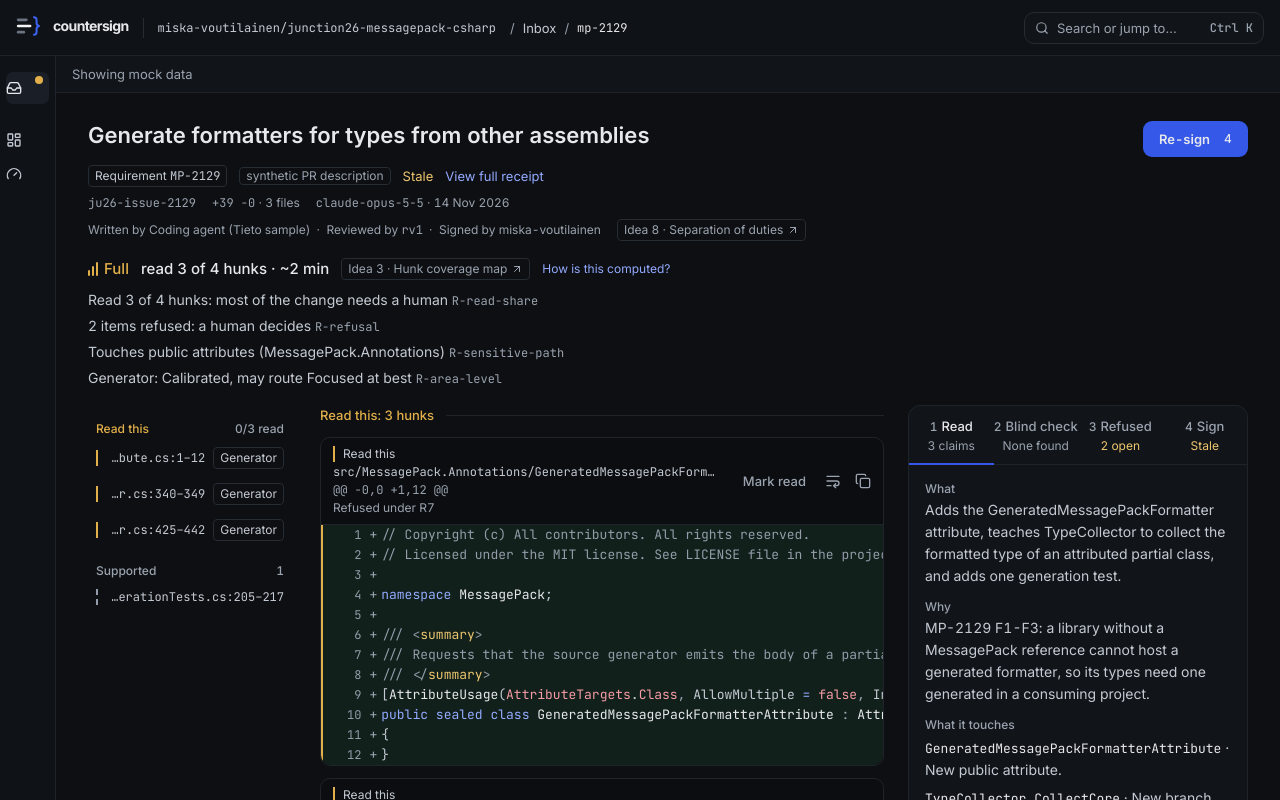
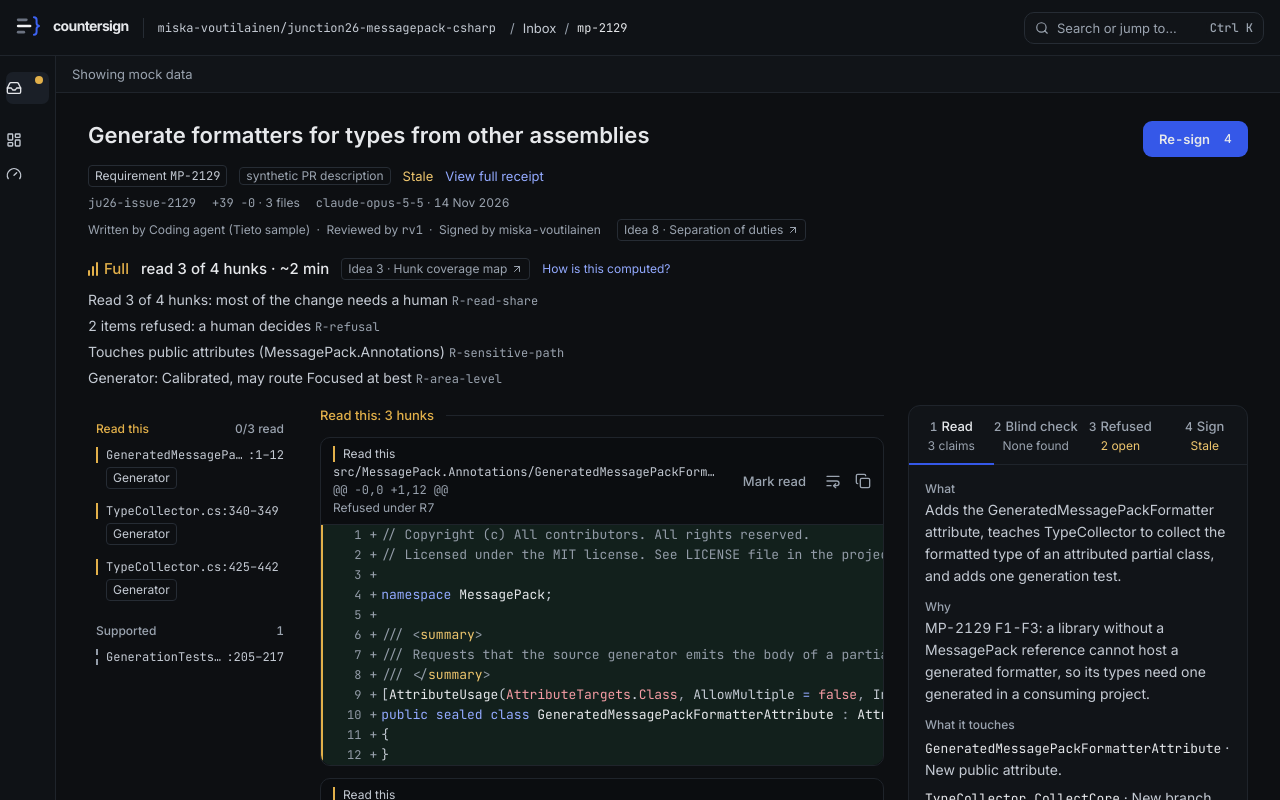
Before and after one commit to miska-voutilainen/junction-2026, a Next.js app: page /changes/mp-2129 in a window 1280 px wide. Shown: the top 800 px of the page. Built offline with nearby package versions, Linux system fonts and the light colour scheme.

Commit message:
fix(app): keep navigator file names readable beside their line range

```diff
--- a/src/features/review/HunkNavigator.tsx
+++ b/src/features/review/HunkNavigator.tsx
@@ -58,12 +58,24 @@ export function HunkNavigator({ groups, activeHunkId, readIds, onJump }: Readonl
                     data-navigator-item
                     aria-current={item.hunkId === activeHunkId ? "true" : undefined}
                     onClick={() => onJump(item.hunkId)}
-                    className="flex w-full items-center gap-2 rounded-item px-2 py-1.5 text-left transition-colors duration-(--duration-fast) ease-out hover:bg-surface-hover aria-[current=true]:bg-surface-selected"
+                    className="flex w-full items-start gap-2 rounded-item px-2 py-1.5 text-left transition-colors duration-(--duration-fast) ease-out hover:bg-surface-hover aria-[current=true]:bg-surface-selected"
                   >
                     <CoverageMark coverage={item.coverage} isLabelHidden />
-                    {/* dir="rtl" puts the ellipsis on the left, so a long file name gives way and the line numbers stay readable; <bdi> keeps the label's own order. */}
-                    <span dir="rtl" className="min-w-0 flex-1 truncate text-left font-mono text-xs text-text-secondary">
-                      <bdi>{item.label}</bdi>
+                    {/* The area sits under the name, not beside it: in a 192 px column a chip on the
+                        same line left only "Type…" of TypeCollector.cs. */}
+                    <span className="flex min-w-0 flex-1 flex-col items-start gap-1">
+                      {/* The name truncates at its end and the line range stays whole, so two hunks of one file stay apart. */}
+                      <span title={item.label} className="flex w-full min-w-0 font-mono text-xs text-text-secondary">
+                        {item.lineRange === null ? (
+                          <span className="truncate">{item.label}</span>
+                        ) : (
+                          <>
+                            <span className="truncate">{item.label.slice(0, -item.lineRange.length - 1)}</span>
+                            <span className="shrink-0">:{item.lineRange}</span>
+                          </>
+                        )}
+                      </span>
+                      {item.area && <AreaChip area={item.area} />}
                     </span>
                     {readIds.has(item.hunkId) && !item.isGenerated && (
                       <>
@@ -71,7 +83,6 @@ export function HunkNavigator({ groups, activeHunkId, readIds, onJump }: Readonl
                         <span className="sr-only">Read</span>
                       </>
                     )}
-                    {item.area && <AreaChip area={item.area} />}
                   </button>
                 </li>
               ))}
--- a/src/features/review/reviewModel.ts
+++ b/src/features/review/reviewModel.ts
@@ -37,7 +37,10 @@ export interface HunkSections {
 export interface NavigatorItem {
   /** The hunk to scroll to; for the generated item, the first generated hunk of the group. */
   hunkId: string;
+  /** The full text, also the dropdown option: `TypeCollector.cs:236-242`. */
   label: string;
+  /** The line range alone (`236-242`), kept whole when the file name truncates; null for the generated item. */
+  lineRange: string | null;
   coverage: Coverage;
   area: Area | null;
   isGenerated: boolean;
@@ -195,6 +198,7 @@ export function buildNavigator(sections: HunkSections): NavigatorGroup[] {
     const items: NavigatorItem[] = hunkEntries.map((entry) => ({
       hunkId: entry.hunk.id,
       label: `${fileName(entry.hunk.file)}:${entry.range}`,
+      lineRange: entry.range,
       coverage,
       area: entry.file.area,
       isGenerated: false,
@@ -204,6 +208,7 @@ export function buildNavigator(sections: HunkSections): NavigatorGroup[] {
       items.push({
         hunkId: generated[0].hunk.id,
         label: `${fileCount} generated snapshot ${fileCount === 1 ? "file" : "files"}`,
+        lineRange: null,
         coverage,
         area: null,
         isGenerated: true,
```
Also changed, not shown: 1 other file (tests, documents, lock files or other folders).
